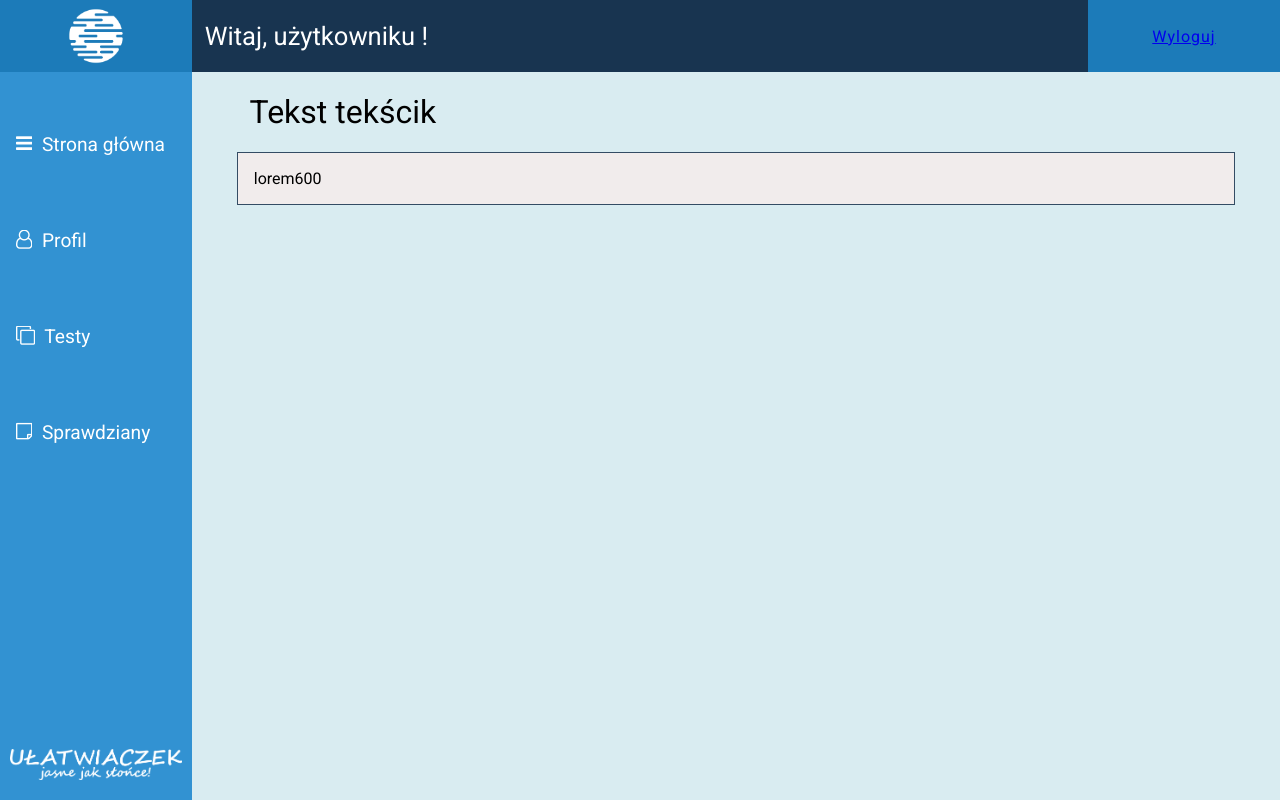
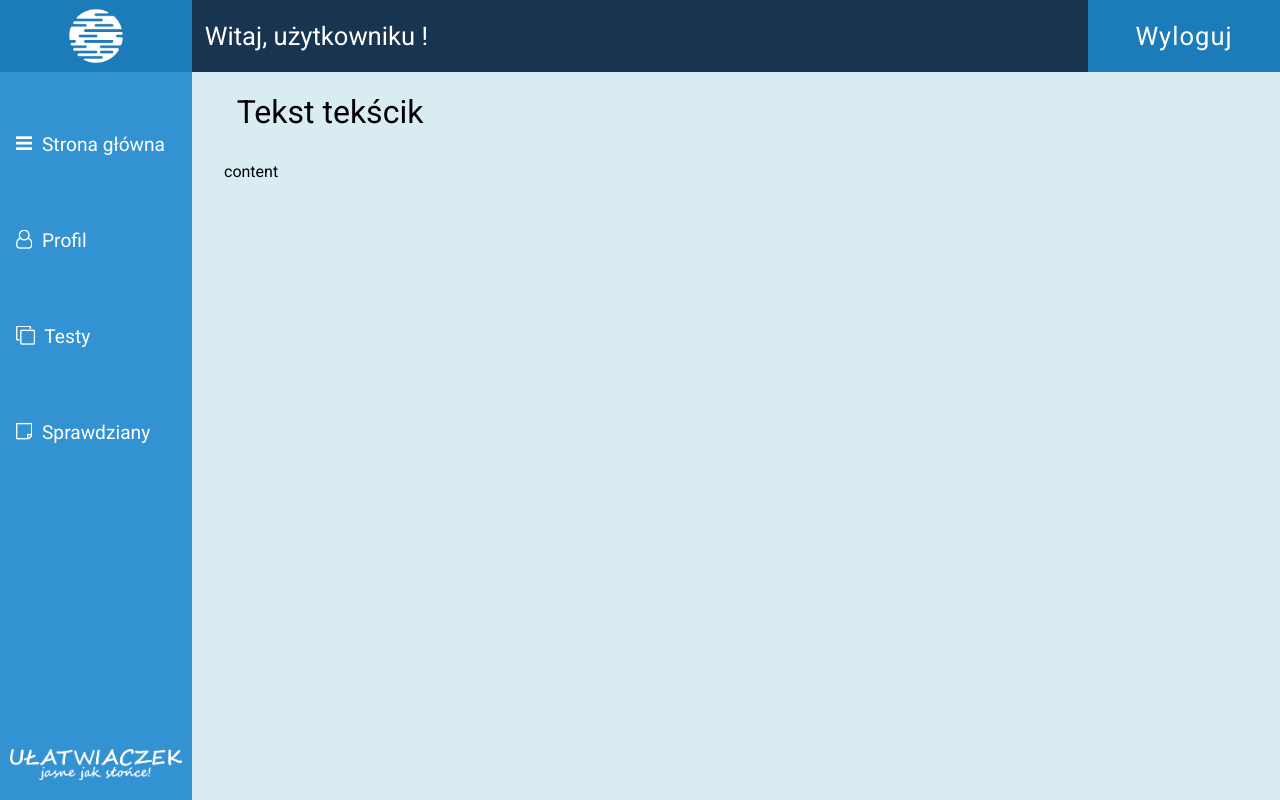
Before and after one commit to Marucik/Ulatwiaczek, a Django app: page / in a window 1280 px wide. Run offline with Django 3.2, Linux system fonts and the light colour scheme; style sheets or scripts are compiled from the project's sources; some libraries are stand-ins or nearby versions.

Commit message:
Drobne poprawki w układzie elementów

```diff
--- a/main/templates/base.html
+++ b/main/templates/base.html
@@ -35,8 +35,7 @@
       </nav>
       <div class="content">
           <div class="title">{% block contentTitle %}Tekst tekścik{% endblock %}</div>
-          <!-- Przy użyciu Emmeta można przetestować scrollowanie contentu naciskając tab przy 'lorem600'-->
-          <div class="display">{% block content %} lorem600 {% endblock %}</div>
+          <div class="display">{% block content %} content {% endblock %}</div>
       </div>
     </main>
   </div>
--- a/main/templates/login.html
+++ b/main/templates/login.html
@@ -14,8 +14,8 @@
   <img src="{% static 'images/napis.png' %}" alt="">
   <form class="login" method="post" action="{% url 'logowanie' %}">
     {% csrf_token %}
-    <input type="text" name="username" placeholder="Login:" required autofocus><br><br>
-    <input type="password" name="password" placeholder="Hasło:" required><br><br>
+    <input type="text" name="username" placeholder="Login:" required autofocus>
+    <input type="password" name="password" placeholder="Hasło:" required>
     <input class="button" type="submit" value="Zaloguj">
   </form>
 </div>
--- a/sources/style/content.scss
+++ b/sources/style/content.scss
@@ -1,7 +1,7 @@
 .content {
   height: 100%;
   flex-basis: 85%;
-  padding: 0 3.5%;
+  padding: 0 2.5%;
   background-color: #d9ecf1;
   overflow-y: scroll;
   overflow-x: hidden;
@@ -17,9 +17,8 @@
   }
 
   .display {
-    background-color: #f1ecec;
-    border: 1px solid #344c64;
+
     margin-bottom: 15px;
-    padding: 1rem;
+    padding-top: 10px;
   }
 }
--- a/sources/style/header.scss
+++ b/sources/style/header.scss
@@ -33,15 +33,26 @@ header {
 	.logout {
 		display: flex;
 		flex-basis: 15%;
+
+		a {
+			display: flex;
+			height: 100%;
+			width: 100%;
 			background-color: #1c7bb9;
 			color: white;
 			font-size: 2vw;
 			letter-spacing: 1px;
 			justify-content: center;
 			align-items: center;
+			text-decoration: none;
 
-		&:hover{
+			&:hover {
 				background-color: #e74c3c;
+			}
+
+			&:visited {
+				color: white;
 			}
 		}
 	}
+}
--- a/sources/style/login.scss
+++ b/sources/style/login.scss
@@ -18,6 +18,10 @@
 }
 
 form {
+	display: flex;
+	flex-direction: column;
+	justify-content: space-between;
+	height: 200px;
   margin-top: 10vh;
   color: white;
 
```
Lines whose indentation alone changed are shown as unchanged.
